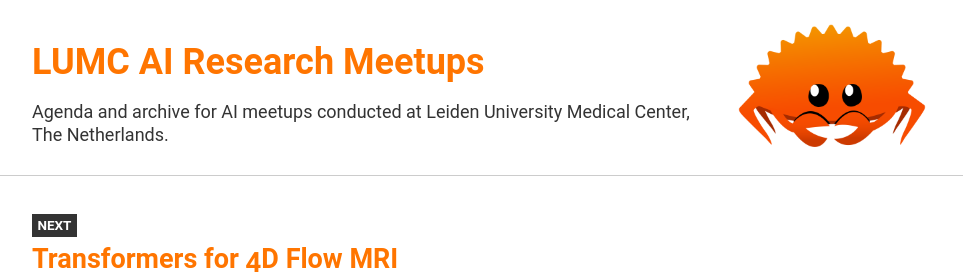
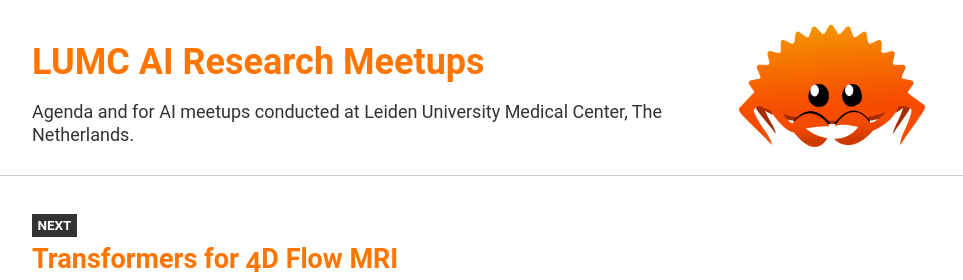
Before and after one commit to lumcaimeetup/lumcaimeetup.github.io, a Jekyll site: the page built from index.html, in a window 1280 px wide. Shown: the top 280 px of the page, without its empty margins (158-1121 px from the left). Built offline with Jekyll 4.4.1, drawn with Linux system fonts in a browser that asks for light colours.

Commit message:
[Mody] Pointless push

```diff
--- a/_config.yml
+++ b/_config.yml
@@ -1,6 +1,6 @@
 # Site settings
 title: LUMC AI Research Meetups
-description: "Agenda and archive for AI meetups conducted at Leiden University Medical Center, The Netherlands."
+description: "Agenda and for AI meetups conducted at Leiden University Medical Center, The Netherlands."
 baseurl: ""
 url: "http://CHANGEME.com"
 author:
```
